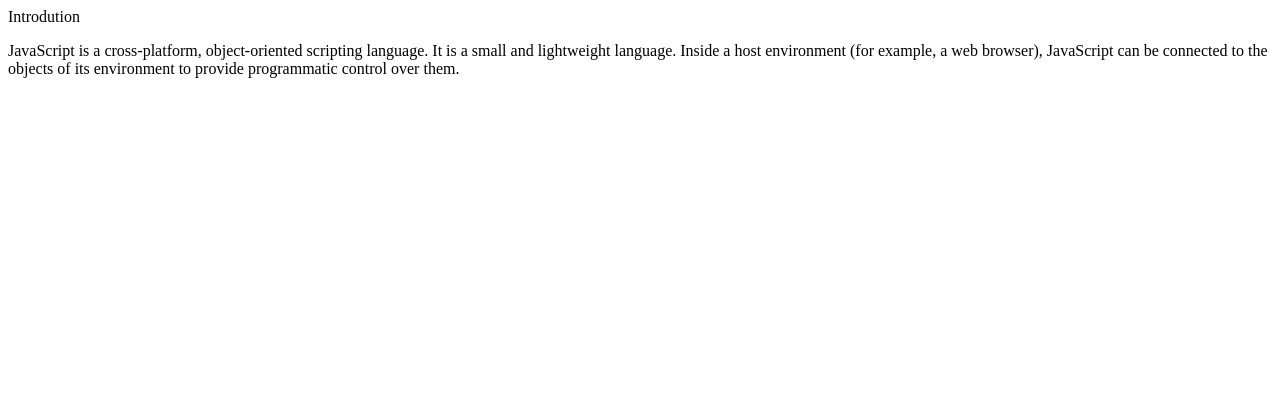
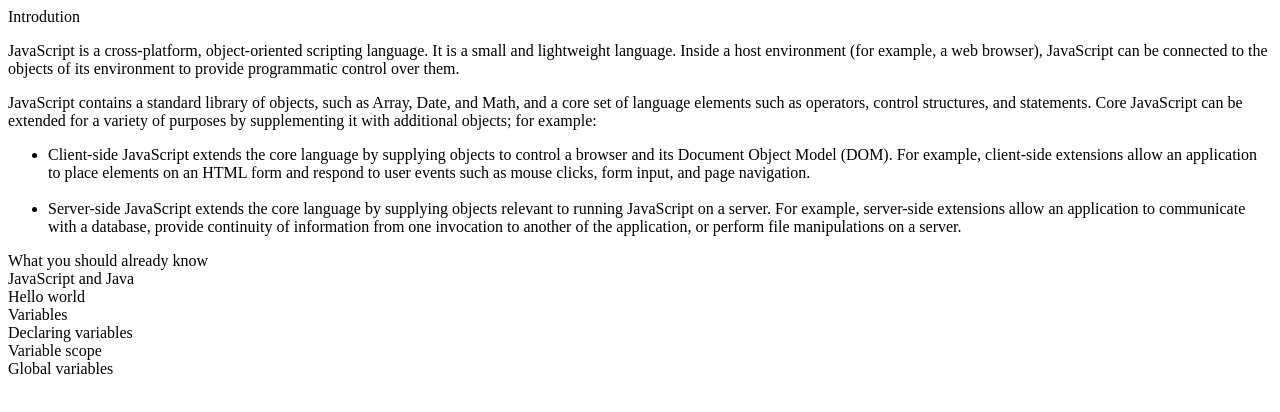
Before and after one commit to naanahmed/Microverse-Trials, a plain HTML site: page index.html in a window 1280 px wide. Drawn offline with Linux system fonts and the light colour scheme.

Commit message:
addinngheaders and ul

```diff
--- a/index.html
+++ b/index.html
@@ -9,19 +9,48 @@
   <body>
     <main id="main-doc">
       <section class="main-section">
-        <header>Introdution</header>
+        <header id="Introduction">Introdution</header>
         <p>JavaScript is a cross-platform, object-oriented scripting language. It is a small and lightweight language. Inside a host environment (for example, a web browser), JavaScript can be connected to the objects of its environment to provide programmatic control over them.</p>
+        <p>JavaScript contains a standard library of objects, such as Array, Date, and Math, and a core set of language elements such as operators, control structures, and statements. Core JavaScript can be extended for a variety of purposes by supplementing it with additional objects; for example: </p>
+
+        <div>
+        <ul>
+          <li>
+            Client-side JavaScript extends the core language by supplying objects to control a browser and its Document Object Model (DOM). For example, client-side extensions allow an application to place elements on an HTML form and respond to user events such as mouse clicks, form input, and page navigation.
+          </li><br>
+          <li>
+            Server-side JavaScript extends the core language by supplying objects relevant to running JavaScript on a server. For example, server-side extensions allow an application to communicate with a database, provide continuity of information from one invocation to another of the application, or perform file manipulations on a server.
+          </li>
+
+        </ul>
+        </div>
       </section>
       <section class="main-section">
+        <header id="What_you_should_already_know">What you should already know</header>
 
       </section>
       <section class="main-section">
+        <header id="JavaScript_and_Java">JavaScript and Java</header>
 
       </section>
       <section class="main-section">
+        <header id="Hello_world">Hello world</header>
 
       </section>
       <section class="main-section">
+        <Header id="Variables">Variables</Header>
+
+      </section>
+      <section class="main-section">
+        <Header id="Declaring_variables">Declaring variables</Header>
+
+      </section>
+      <section class="main-section">
+        <Header id="Variable_scope">Variable scope</Header>
+
+      </section>
+      <section class="main-section">
+        <Header id="Global_variables">Global variables</Header>
 
       </section>
     </main>
```
